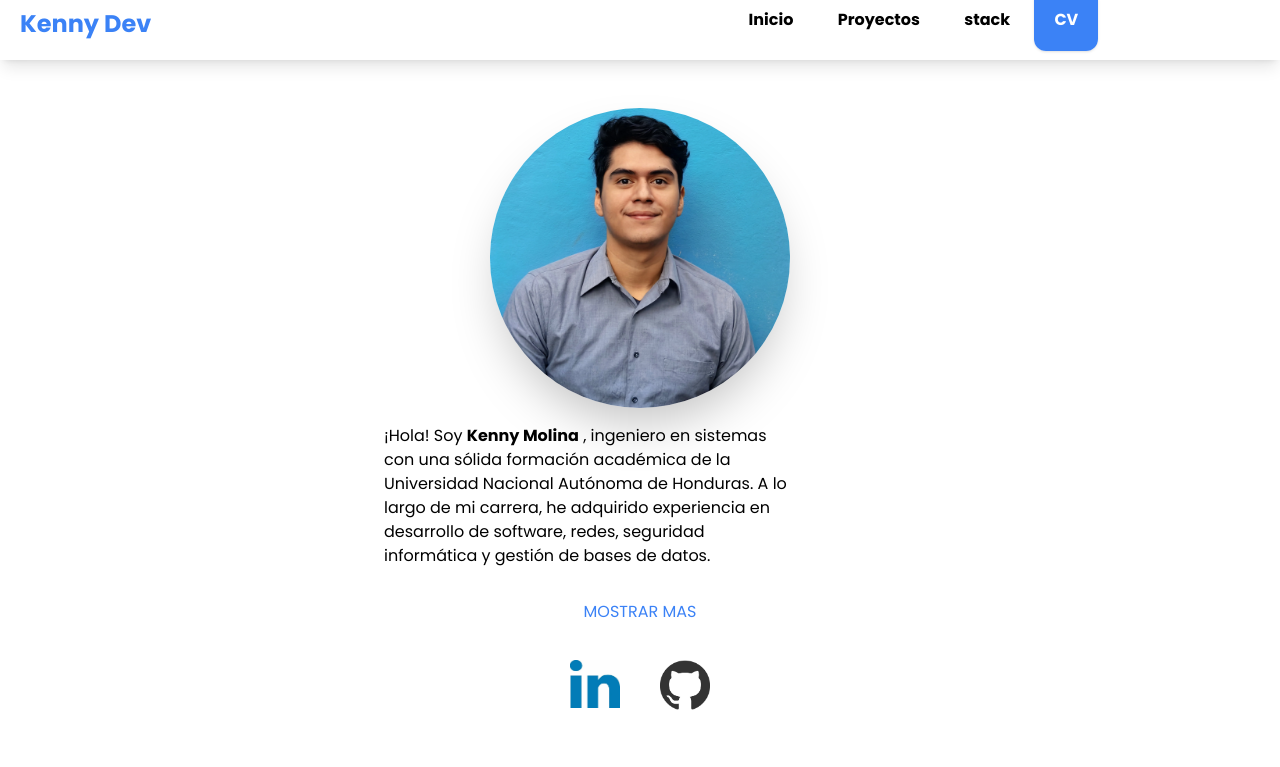
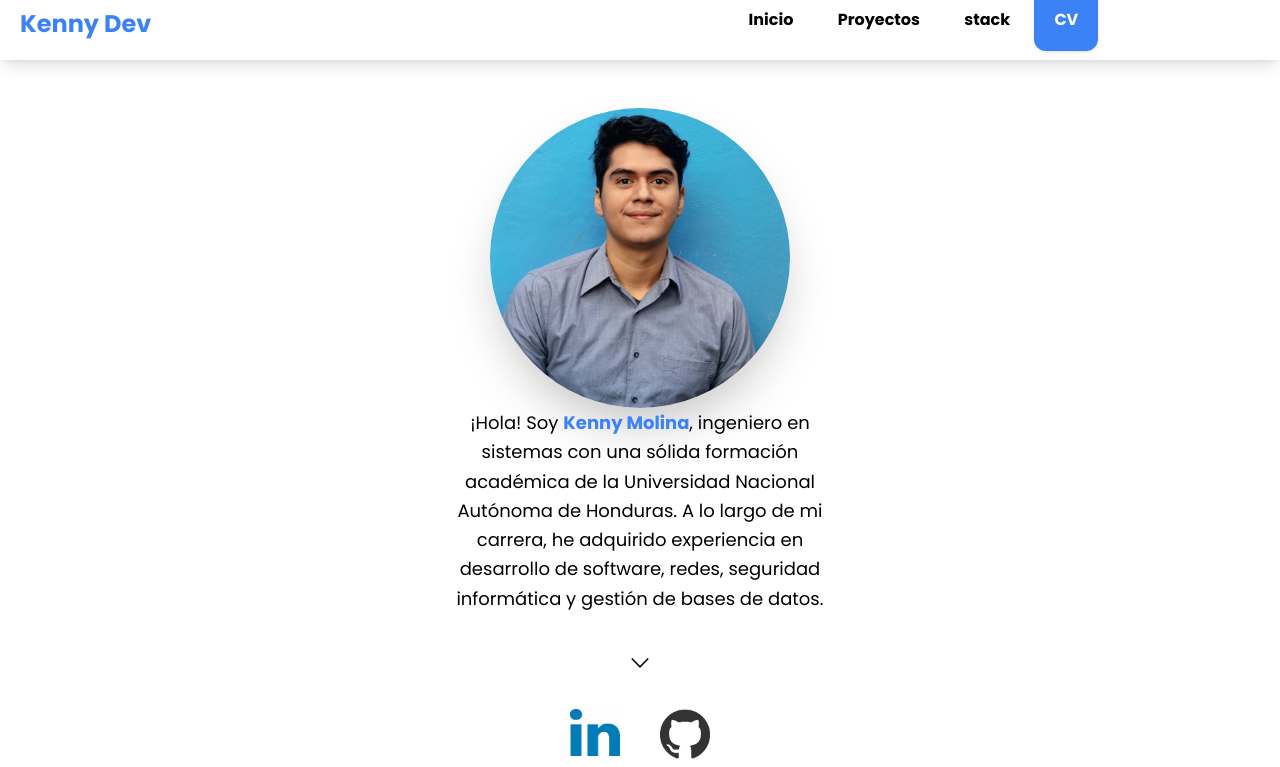
Before and after one commit to xXMolinaXx/xXMolinaXx.github.io, a website: page index.html in a window 1280 px wide. Shown: the top 767 px of the page. Drawn offline with nearby package versions, Linux system fonts and the light colour scheme.

Commit message:
feat: enhance introduction section and add arrow-down SVG icon

```diff
--- a/index.html
+++ b/index.html
@@ -36,7 +36,6 @@
         height: 350px; /* Fixed height */
         padding: 20px;
 
-
         background-color: #ffffff; /* Optional background */
       }
 
@@ -46,7 +45,6 @@
         object-fit: contain; /* Ensure images fit within the container */
       }
     </style>
-
   </head>
 
   <body>
@@ -109,32 +107,36 @@
           />
         </div>
 
-        <div>
-          <p id="intro-1" class="my-4 xl:w-4/5">
-            ¡Hola! Soy <strong>Kenny Molina</strong> , ingeniero en sistemas con
-            una sólida formación académica de la Universidad Nacional Autónoma
-            de Honduras. A lo largo de mi carrera, he adquirido experiencia en
-            desarrollo de software, redes, seguridad informática y gestión de
-            bases de datos.
+        <div class="flex flex-col items-center text-center space-y-6">
+          <p id="intro-1" class="text-lg leading-relaxed xl:w-4/5">
+            ¡Hola! Soy <strong class="text-blue-500">Kenny Molina</strong>,
+            ingeniero en sistemas con una sólida formación académica de la
+            Universidad Nacional Autónoma de Honduras. A lo largo de mi carrera,
+            he adquirido experiencia en desarrollo de software, redes, seguridad
+            informática y gestión de bases de datos.
           </p>
-          <p id="intro-2" class="my-4 hidden xl:w-4/5">
+          <p id="intro-2" class="text-lg leading-relaxed hidden xl:w-4/5">
             Soy una persona responsable, creativa y proactiva, con una excelente
             capacidad para el trabajo en equipo. Me enorgullece colaborar en
             proyectos que marcan la diferencia y contribuyen al éxito de la
             empresa. Estoy entusiasmado por la posibilidad de aportar mis
-            conocimientos y formar parte de un producto que sea muy util para la
+            conocimientos y formar parte de un producto que sea muy útil para la
             sociedad.
           </p>
-          <p id="intro-3" class="my-4 hidden xl:w-4/5">
+          <p id="intro-3" class="text-lg leading-relaxed hidden xl:w-4/5">
             Espero con interés la oportunidad de colaborar con ustedes y
             contribuir al éxito de su empresa.
           </p>
           <div class="flex justify-center">
             <button
               id="show-more"
-              class="p-3 m-1 rounded-xl text-blue-500 hover:bg-blue-100 hover:font-bold"
+              class="p-3 m-1 rounded-xl text-white hover:bg-blue-100 hover:font-bold transition duration-300 flex items-center justify-center"
             >
-              MOSTRAR MAS
+              <img
+                src="public/img/arrow-down.svg"
+                alt="Mostrar más"
+                class="h-5 w-5"
+              />
             </button>
           </div>
         </div>
@@ -230,6 +232,9 @@
 
       <section id="lenguajes" class="my-16 min-h-96 content-center">
         <h2 class="text-center text-3xl font-bold my-5">Stack de desarollo</h2>
+        <p class="text-center text-lg mb-5">
+          Estas son algunas de las tecnologías con las que he trabajado:
+        </p>
         <div class="flex flex-wrap justify-center gap-10 my-10">
           <img
             src="public/img/js.png"
@@ -323,11 +328,13 @@
           showIntro = 1;
           intro3.style.display = "none";
           intro2.style.display = "none";
-          btmShowMore.innerHTML = "MOSTRAR MAS";
+          btmShowMore.innerHTML =
+            '<img src="public/img/arrow-down.svg" alt="Mostrar menos" class="h-5 w-5" />';
         }
         if (showIntro === 2) intro2.style.display = "block";
         if (showIntro === 3) {
-          btmShowMore.innerHTML = "MOSTRAR MENOS";
+          btmShowMore.innerHTML =
+            '<img src="public/img/arrow-down.svg" alt="Mostrar menos" class="h-5 w-5" style="transform: rotate(180deg);" />';
           intro3.style.display = "block";
         }
       }
```
Also changed, not shown: public/img/arrow-down.svg (added).
